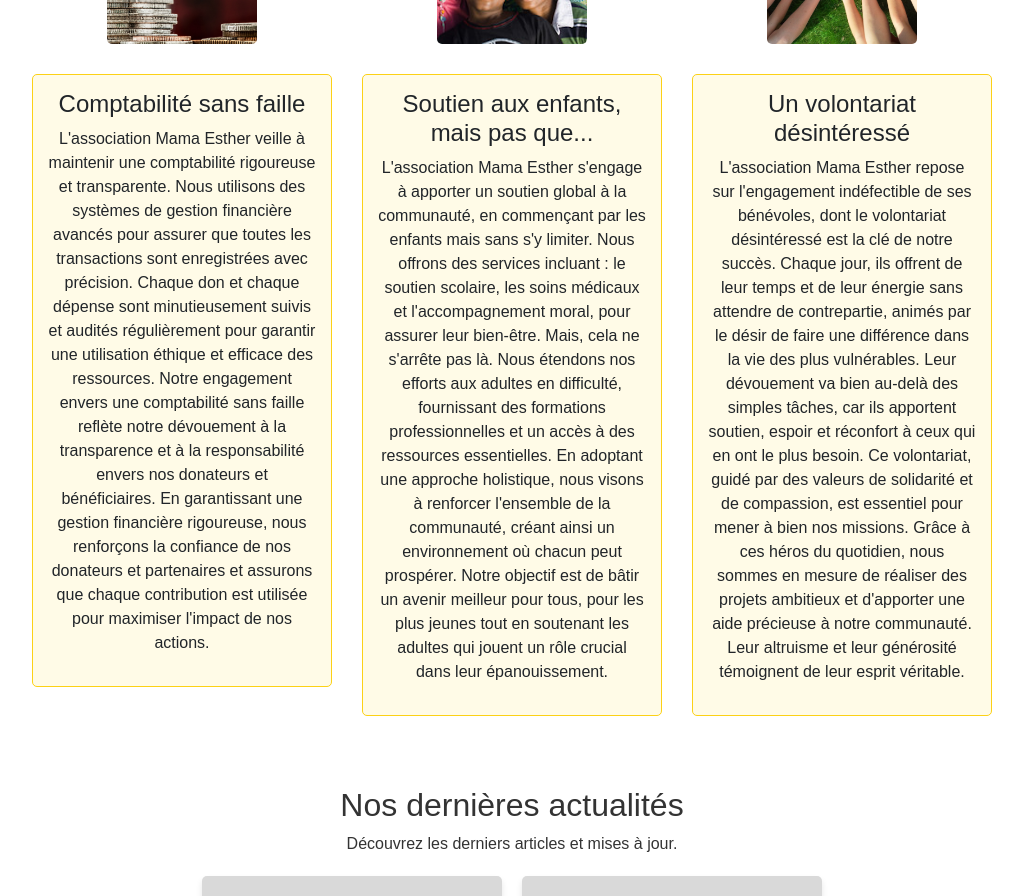
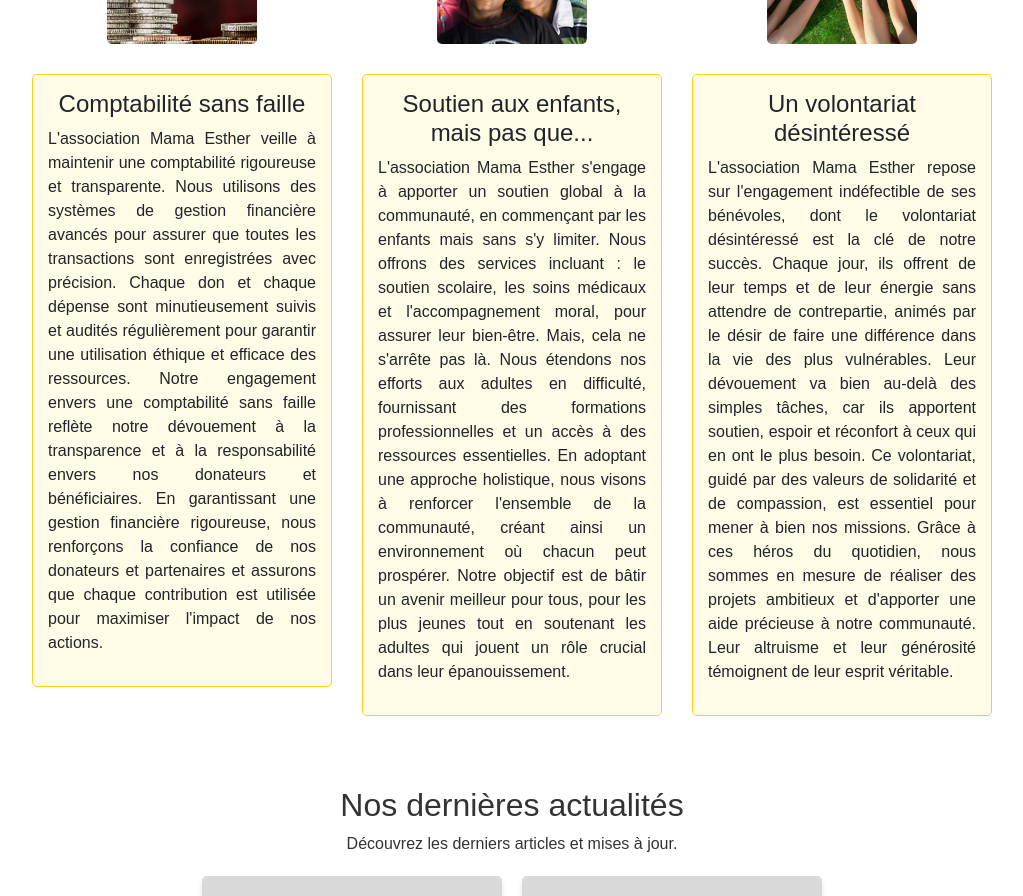
Before and after one commit to PapaG57/mama-esther-v5, a React (Vite) app: page / in a window 1280 px wide. Shown: the part 1880-2776 px from the top of the page, without its empty margins (128-1151 px from the left). Built offline with nearby package versions, Linux system fonts and the light colour scheme; some icons are missing.

Commit message:
jjustification des textes

```diff
--- a/src/pages/Home.jsx
+++ b/src/pages/Home.jsx
@@ -25,7 +25,7 @@
             </div>
             <div className="desc">
               <h4>Comptabilité sans faille</h4>
-              <p>
+              <p className="home-card-text">
                 L'association Mama Esther veille à maintenir une comptabilité
                 rigoureuse et transparente. Nous utilisons des systèmes de
                 gestion financière avancés pour assurer que toutes les
@@ -53,7 +53,7 @@
             </div>
             <div className="desc">
               <h4>Soutien aux enfants, mais pas que...</h4>
-              <p>
+              <p className="home-card-text">
                 L'association Mama Esther s'engage à apporter un soutien global
                 à la communauté, en commençant par les enfants mais sans s'y
                 limiter. Nous offrons des services incluant : le soutien
@@ -81,7 +81,7 @@
             </div>
             <div className="desc">
               <h4>Un volontariat désintéressé</h4>
-              <p>
+              <p className="home-card-text">
                 L'association Mama Esther repose sur l'engagement indéfectible
                 de ses bénévoles, dont le volontariat désintéressé est la clé de
                 notre succès. Chaque jour, ils offrent de leur temps et de leur
--- a/src/styles/home.css
+++ b/src/styles/home.css
@@ -34,6 +34,10 @@
   text-align: center;
 }
 
+.home-card-text {
+  text-align: justify;
+}
+
 /* Images */
 .thumbnail img {
   width: 150px;
```
